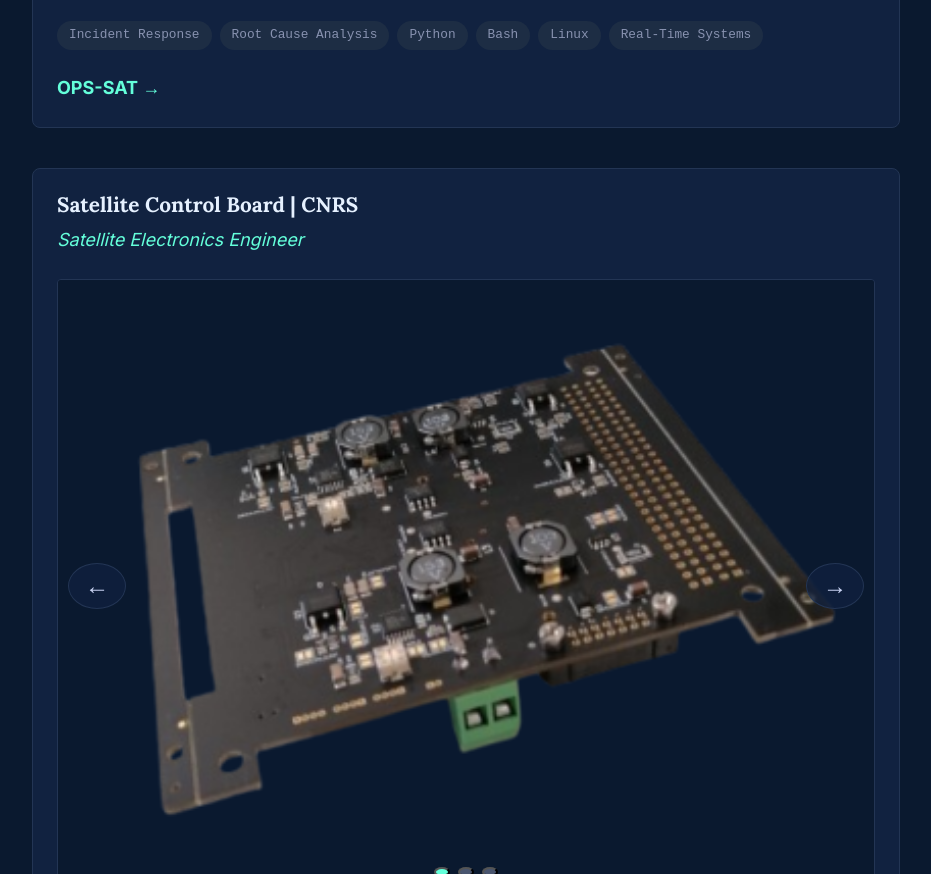
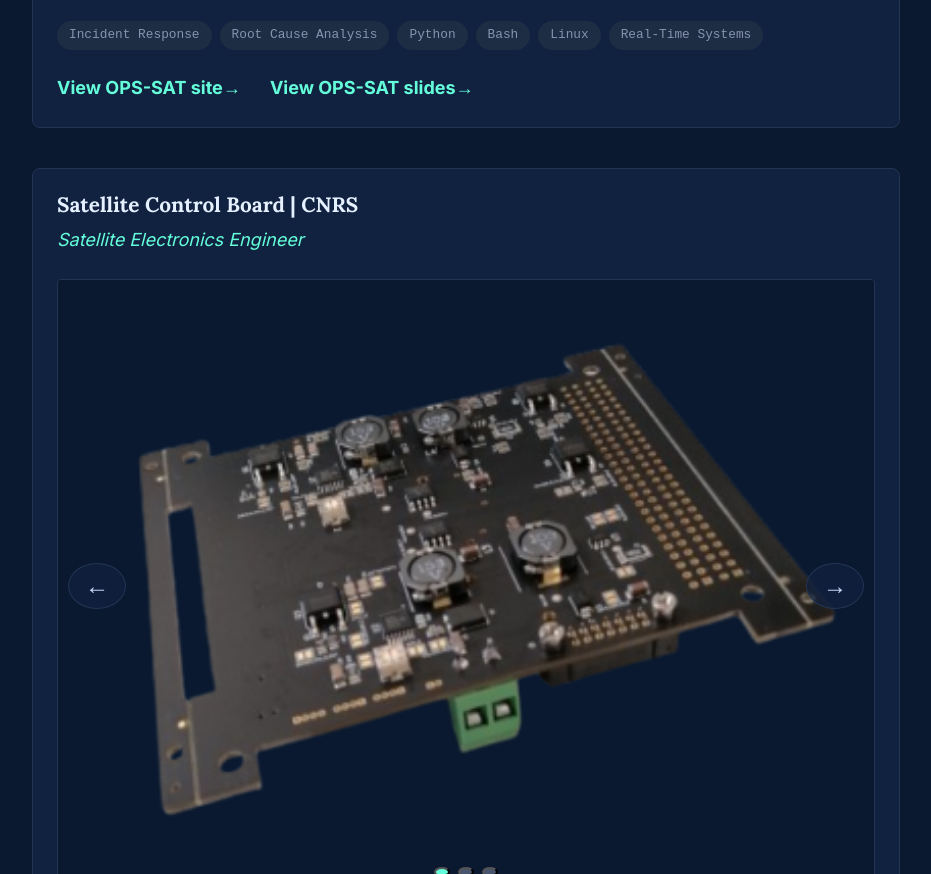
Before and after one commit to MaxAurelius/marcinkov-com, a plain HTML site: page index.html in a window 1280 px wide. Shown: the part 2504-3378 px from the top of the page, without its empty margins (174-1105 px from the left). Drawn offline with Linux system fonts and the light colour scheme.

Commit message:
updt the website

```diff
--- a/index.html
+++ b/index.html
@@ -102,7 +102,8 @@
                 <span class="tech-tag">Real-Time Systems</span>
             </div>
         <div class="project-links">
-                <a href="https://opssat.esa.int/" target="_blank" rel="noopener noreferrer">OPS-SAT &rarr;</a>
+                <a href="https://opssat.esa.int/" target="_blank" rel="noopener noreferrer">View OPS-SAT site&rarr;</a>
+                <a href="https://opssat.esa.int/docs/opssat1/2024_Evans_Opssat_inside_story_ESOC.pdf" target="_blank" rel="noopener noreferrer">View OPS-SAT slides&rarr;</a>
             </div>
         </div>
 
```
